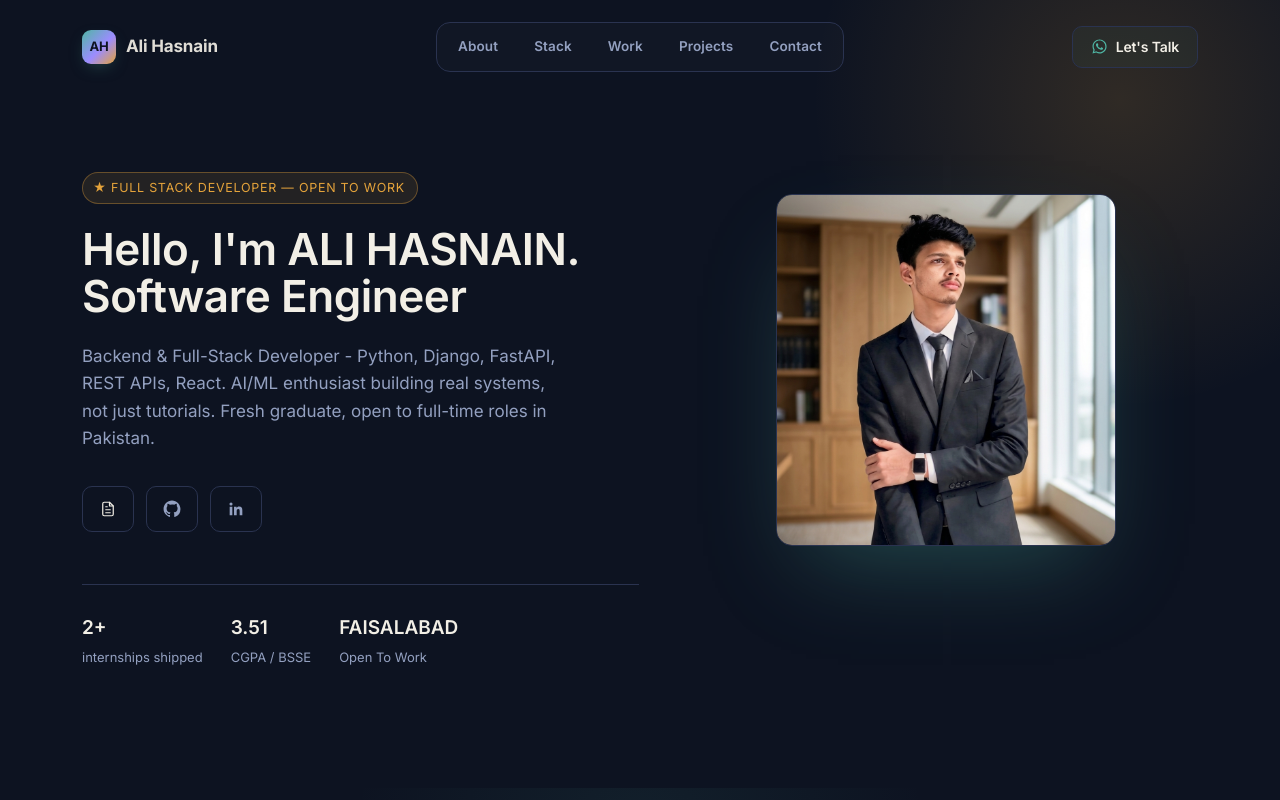
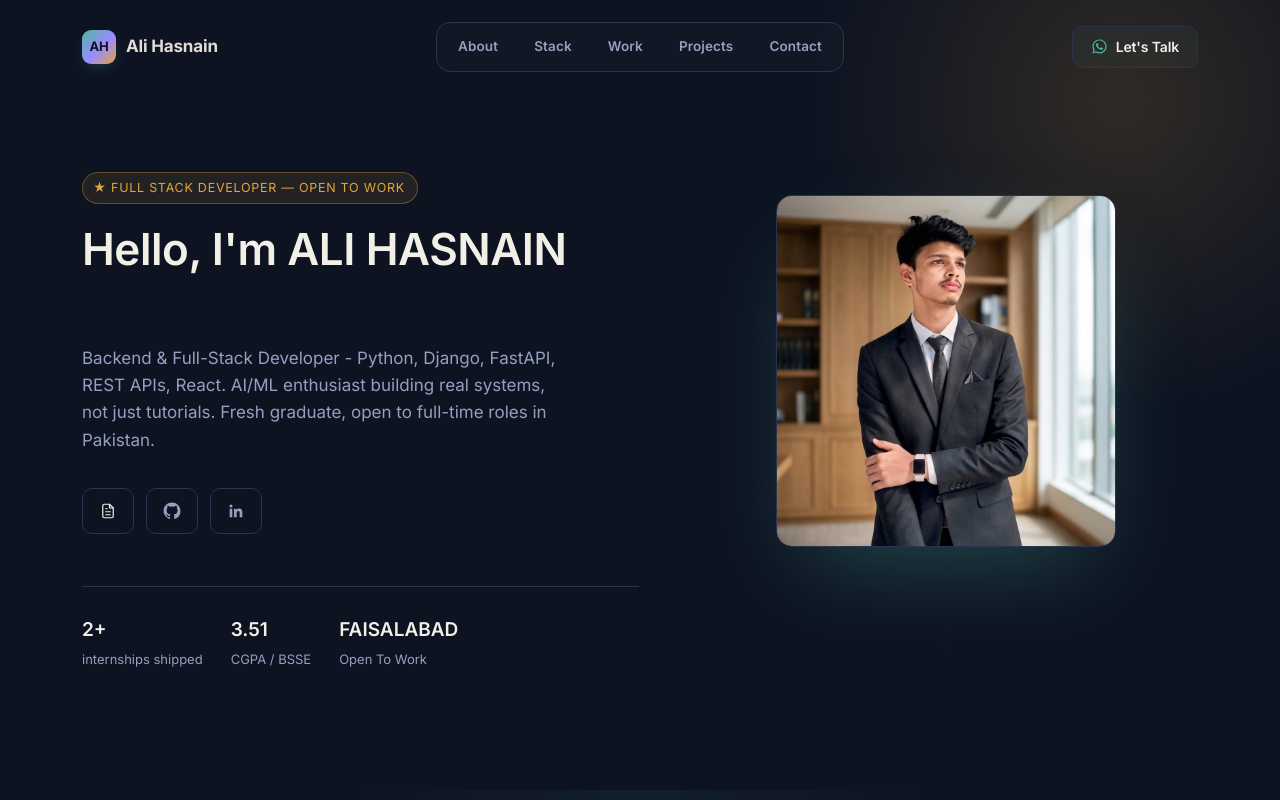
Before and after one commit to ali719386/ali-hasnain-portfolio, a React (Vite) app: page / in a window 1280 px wide. Shown: the top 800 px of the page. Built offline with nearby package versions, Linux system fonts and the light colour scheme.

Commit message:
add typewriter role text, remove whatsapp button

```diff
--- a/src/components/Hero.css
+++ b/src/components/Hero.css
@@ -33,6 +33,27 @@
   color:var(--text-on-ink);
 }
 .hero-accent{ color:var(--amber); font-style:italic; }
+
+/* --- Rotating role text (typewriter) --- */
+.hero-role{
+  display:inline-block;
+  color:var(--amber);
+  min-height:1.1em;
+}
+.hero-role-cursor{
+  display:inline-block;
+  width:2px;
+  height:0.95em;
+  margin-left:3px;
+  background:var(--amber);
+  vertical-align:-0.12em;
+  animation:cursor-blink .8s step-end infinite;
+}
+@keyframes cursor-blink{
+  0%, 100%{ opacity:1; }
+  50%{ opacity:0; }
+}
+
 .hero-lede{
   margin-top:24px;
   max-width:480px;
--- a/src/components/Hero.jsx
+++ b/src/components/Hero.jsx
@@ -1,8 +1,50 @@
+import { useState, useEffect } from 'react';
 import './Hero.css';
 
-const WHATSAPP_LINK = 'https://wa.me/923057707321';
+const ROLES = ['Software Engineer', 'Full Stack Developer', 'Backend Developer', 'Python Developer'];
+
+const TYPING_SPEED = 200;      // ms per letter while typing
+const ERASING_SPEED = 80;     // ms per letter while erasing
+const PAUSE_AFTER_TYPE = 2000; // ms to wait after word is fully typed
 
 export default function Hero() {
+  const [roleIndex, setRoleIndex] = useState(0);
+  const [displayText, setDisplayText] = useState('');
+  const [phase, setPhase] = useState('typing'); // 'typing' | 'pausing' | 'erasing'
+
+  useEffect(() => {
+    const currentWord = ROLES[roleIndex];
+
+    if (phase === 'typing') {
+      if (displayText.length < currentWord.length) {
+        const timeout = setTimeout(() => {
+          setDisplayText(currentWord.slice(0, displayText.length + 1));
+        }, TYPING_SPEED);
+        return () => clearTimeout(timeout);
+      } else {
+        const timeout = setTimeout(() => setPhase('pausing'), PAUSE_AFTER_TYPE);
+        return () => clearTimeout(timeout);
+      }
+    }
+
+    if (phase === 'pausing') {
+      const timeout = setTimeout(() => setPhase('erasing'), 0);
+      return () => clearTimeout(timeout);
+    }
+
+    if (phase === 'erasing') {
+      if (displayText.length > 0) {
+        const timeout = setTimeout(() => {
+          setDisplayText(currentWord.slice(0, displayText.length - 1));
+        }, ERASING_SPEED);
+        return () => clearTimeout(timeout);
+      } else {
+        setRoleIndex((prev) => (prev + 1) % ROLES.length);
+        setPhase('typing');
+      }
+    }
+  }, [displayText, phase, roleIndex]);
+
   return (
     <section className="hero" id="top">
       <div className="hero-glow" aria-hidden="true" />
@@ -10,8 +52,11 @@ export default function Hero() {
         <div className="hero-copy">
           <span className="eyebrow">★ Full Stack Developer — Open To Work</span>
           <h1>
-            Hello, I'm ALI HASNAIN.<br />
-            Software Engineer
+            Hello, I'm ALI HASNAIN<br />
+            <span className="hero-role">
+              {displayText}
+              <span className="hero-role-cursor" aria-hidden="true" />
+            </span>
           </h1>
           <p className="hero-lede">
            Backend &amp; Full-Stack Developer - Python, Django, FastAPI, REST APIs, React.
```
